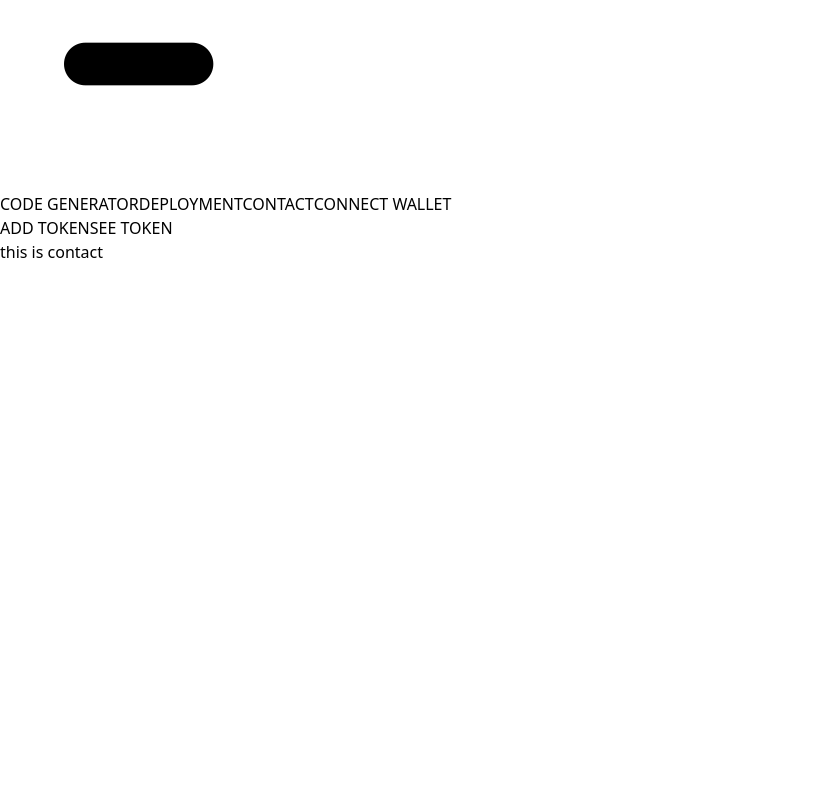
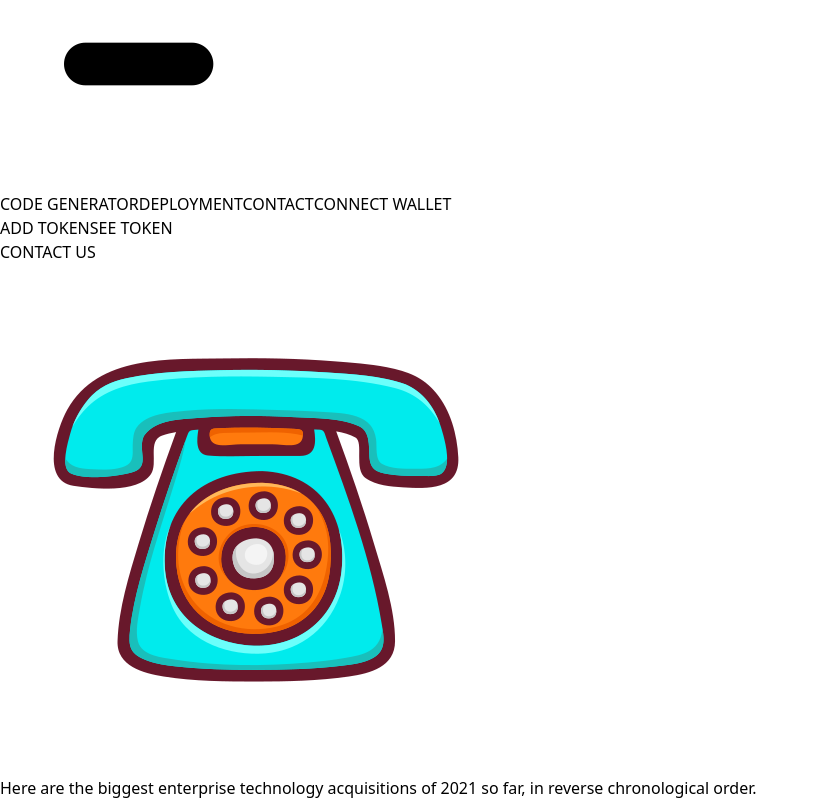
Before and after one commit to aGoodMan999/token-generator-frontend, a React (Vite) app: page /contact in a window 1280 px wide. Shown: the part 644-1444 px from the top of the page, without its empty margins (0-819 px from the left). Before the commit the page ends 908 px from the top, so only its background shows below. Built offline with nearby package versions, Linux system fonts and the light colour scheme.

Commit message:
fix bug in radiobox

```diff
--- a/src/pages/Base/ChildComponents/ERC20TokenOption.tsx
+++ b/src/pages/Base/ChildComponents/ERC20TokenOption.tsx
@@ -101,15 +101,14 @@ const ERC20TokenOption: React.FC<TokenOptionProps> = (props) => {
           <input
             id={label}
             type="radio"
-            value=""
             checked={isChecked}
-            name="default-radio"
+            name={label}
             className="w-4 h-4 text-blue-600 bg-gray-100 border-gray-300 focus:ring-blue-500 dark:focus:ring-blue-600 dark:ring-offset-gray-800 focus:ring-2 dark:bg-gray-700 dark:border-gray-600"
             onChange={handleChange}
           />
           <label
             htmlFor={label}
-            className="ms-2 text-sm font-medium text-gray-900 dark:text-gray-300"
+            className="ms-2 text-gray-900 dark:text-gray-300"
           >
             {label}
           </label>
@@ -131,14 +130,14 @@ const ERC20TokenOption: React.FC<TokenOptionProps> = (props) => {
         <div className="flex items-center mb-0">
           {isHeader && (
             <label
-              htmlFor="label"
+              htmlFor={label}
               className="ms-0 text-base font-medium text-gray-900 dark:text-gray-300"
             >
               {label}
             </label>
           )}
           <input
-            id="label"
+            id={label}
             type="checkbox"
             checked={isChecked}
             onChange={handleChange}
@@ -148,7 +147,7 @@ const ERC20TokenOption: React.FC<TokenOptionProps> = (props) => {
           />
           {!isHeader && (
             <label
-              htmlFor="label"
+              htmlFor={label}
               className="ms-3 text-base font-medium text-gray-900 dark:text-gray-300"
             >
               {label}
@@ -303,6 +302,8 @@ const ERC20TokenOption: React.FC<TokenOptionProps> = (props) => {
                 />{" "}
               </div>
             </div>
+            <hr className="h-px my-2 bg-gray-200 border-0 dark:bg-gray-700" />
+
             {/* ACCESS CONTROL */}
             <div className="flex flex-col">
               <div>
@@ -355,6 +356,8 @@ const ERC20TokenOption: React.FC<TokenOptionProps> = (props) => {
                 />
               </div>
             </div>
+            <hr className="h-px my-2 bg-gray-200 border-0 dark:bg-gray-700" />
+
             {/* UPGRADEABILITY */}
             <div className="flex flex-col">
               <CheckBox
@@ -386,6 +389,8 @@ const ERC20TokenOption: React.FC<TokenOptionProps> = (props) => {
                 />
               </div>
             </div>
+            <hr className="h-px my-2 bg-gray-200 border-0 dark:bg-gray-700" />
+
             {/* INFO */}
             <div className="flex flex-col ">
               <div>
--- a/src/pages/Contact/Contact.tsx
+++ b/src/pages/Contact/Contact.tsx
@@ -1,9 +1,31 @@
+import telephoneImage from "../../assets/telephone.png";
+
 const Contact = () => {
-    return (
-        <div className="h-full bg-red-100">
-            this is contact
+  return (
+    <div>
+      <div className="h-full bg-red-100 flex item-center justify-center mx-auto">
+        <h1 className="mb-4 mt-5 text-4xl font-extrabold leading-none tracking-tight text-fuchsia-600 md:text-5xl lg:text-6xl dark:text-white ">
+          CONTACT US
+        </h1>
+      </div>
+      <div className="max-w-sm bg-white border border-gray-200 rounded-lg shadow dark:bg-gray-800 dark:border-gray-700">
+        <a href="#">
+          <img
+            className="rounded-t-lg object-scale-down h-40 w-88  object-center"
+            src={telephoneImage}
+            alt=""
+          />
+        </a>
+
+        <div className="p-5">
+          <p className="mb-3 font-normal text-gray-700 dark:text-gray-400">
+            Here are the biggest enterprise technology acquisitions of 2021 so
+            far, in reverse chronological order.
+          </p>
         </div>
-    )
-}
+      </div>
+    </div>
+  );
+};
 
 export default Contact;
```
Also changed, not shown: src/assets/telephone.png (added).
